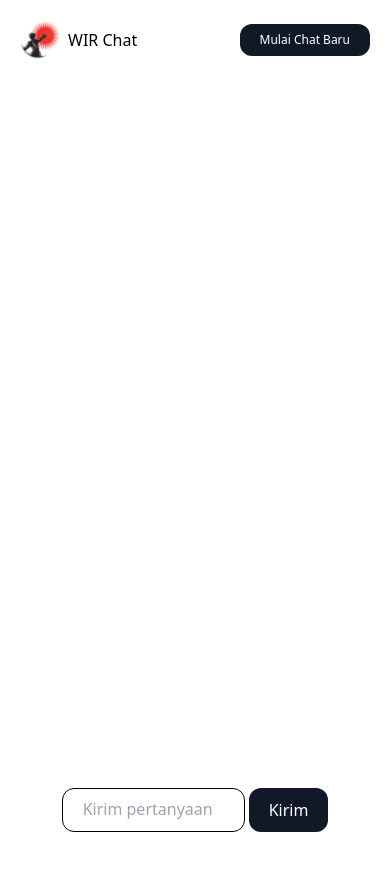
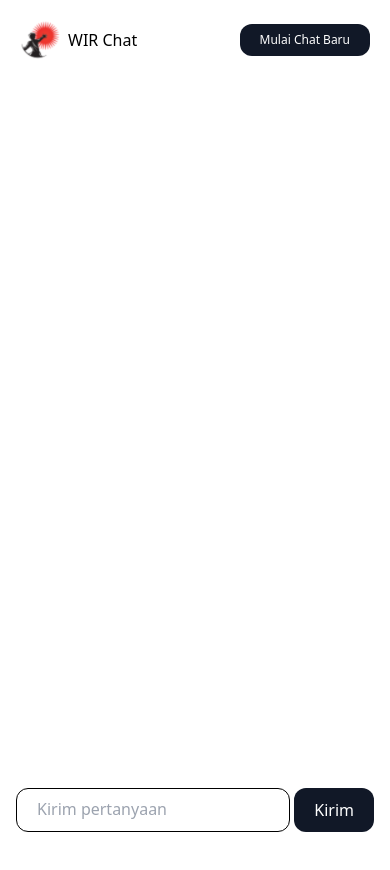
Before and after one commit to FadelYang/wir_chat, a React (Vite) app: page / in a window 390 px wide. Shown: the top 870 px of the page. Built offline with nearby package versions, Linux system fonts and the light colour scheme.

Commit message:
fix(chat-area): Fix Padding in Mobile Screen

```diff
--- a/src/pages/HomePage.jsx
+++ b/src/pages/HomePage.jsx
@@ -70,7 +70,6 @@ export default function HomePage() {
 
     // Create new session_id if session_id in localStorage not found
     if (!sessionId) {
-      console.log('lmao');
       sessionId = uuidv4();
       localStorage.setItem('sessionId', sessionId);
     }
@@ -114,11 +113,11 @@ export default function HomePage() {
   return (
     <div className=''>
       <NavBar />
-      <div className="flex flex-col min-h-screen">
+      <div className="container flex flex-col min-h-screen mx-auto">
         {/* Navbar */}
         <div className="flex flex-col flex-grow">
           {/* Chat area */}
-          <div className={`${!conversations ? 'hidden' : 'flex'} flex-col chat-area flex-grow md:px-56 px-20 gap-10 mt-10`}>
+          <div className={`${!conversations ? 'hidden' : 'flex'} flex-col chat-area flex-grow px-7 gap-10 mt-10 sm:px-28 xl:px-56`}>
             {conversations.map((message, index) => (
               <div
                 key={index}
@@ -148,7 +147,7 @@ export default function HomePage() {
 
           {/* Input area */}
           <div className={`sticky bottom-0 bg-white p-3 ${!conversations ? 'my-auto' : ''}`}>
-            <form className="flex justify-center gap-1">
+            <form className="flex justify-center gap-1 mx-1 sm:mx-10">
               <textarea
                 value={inputMessage}
                 onChange={handleMessageInput}
@@ -156,7 +155,7 @@ export default function HomePage() {
                 type="text"
                 required
                 placeholder="Kirim pertanyaan"
-                className="w-1/2 px-5 py-2 border border-black resize-none rounded-xl h-11 max-h-36"
+                className="w-full px-5 py-2 border border-black resize-none xl:w-1/2 sm:w-2/3 rounded-xl h-11 max-h-36"
               />
               {
                 inputMessage ? (
```
